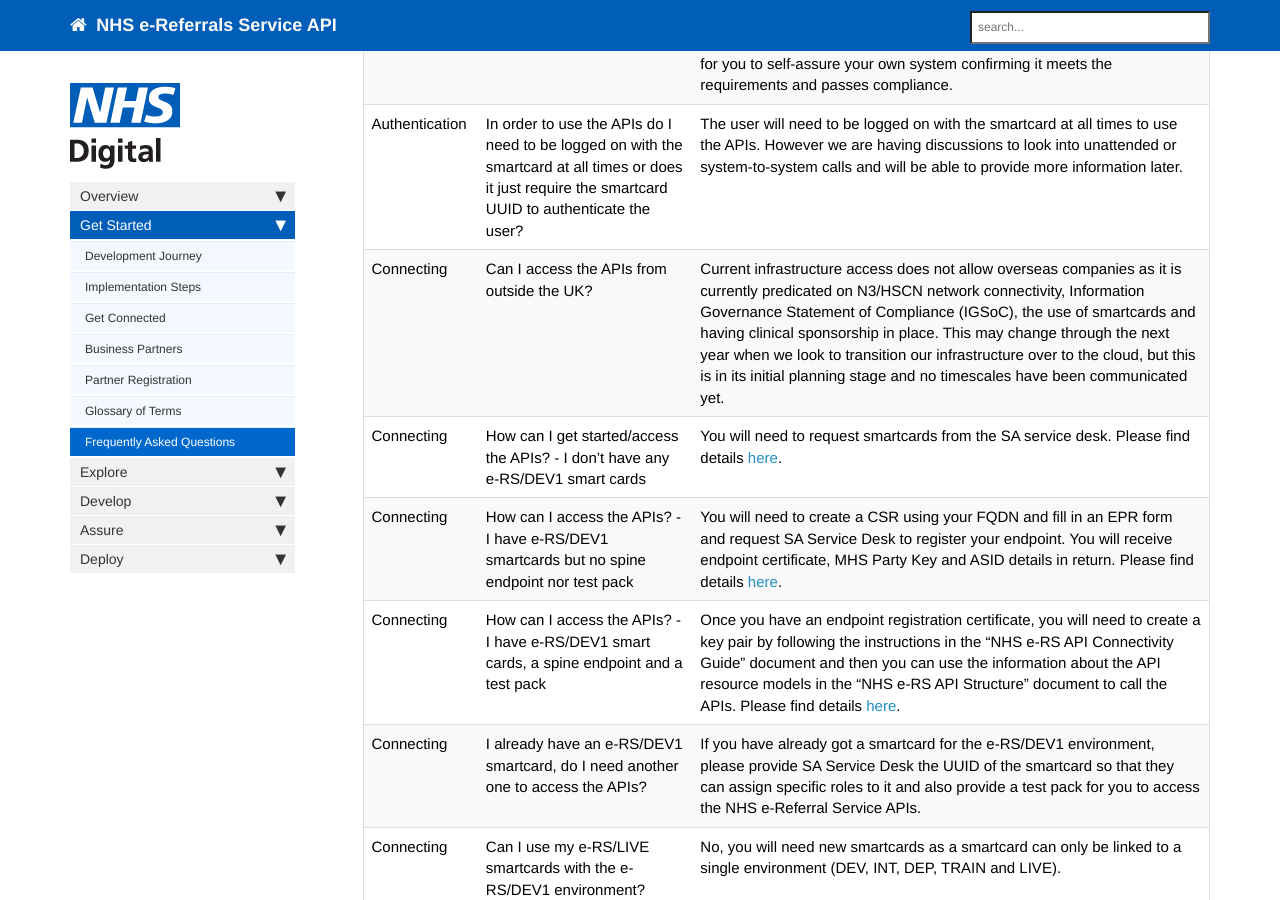
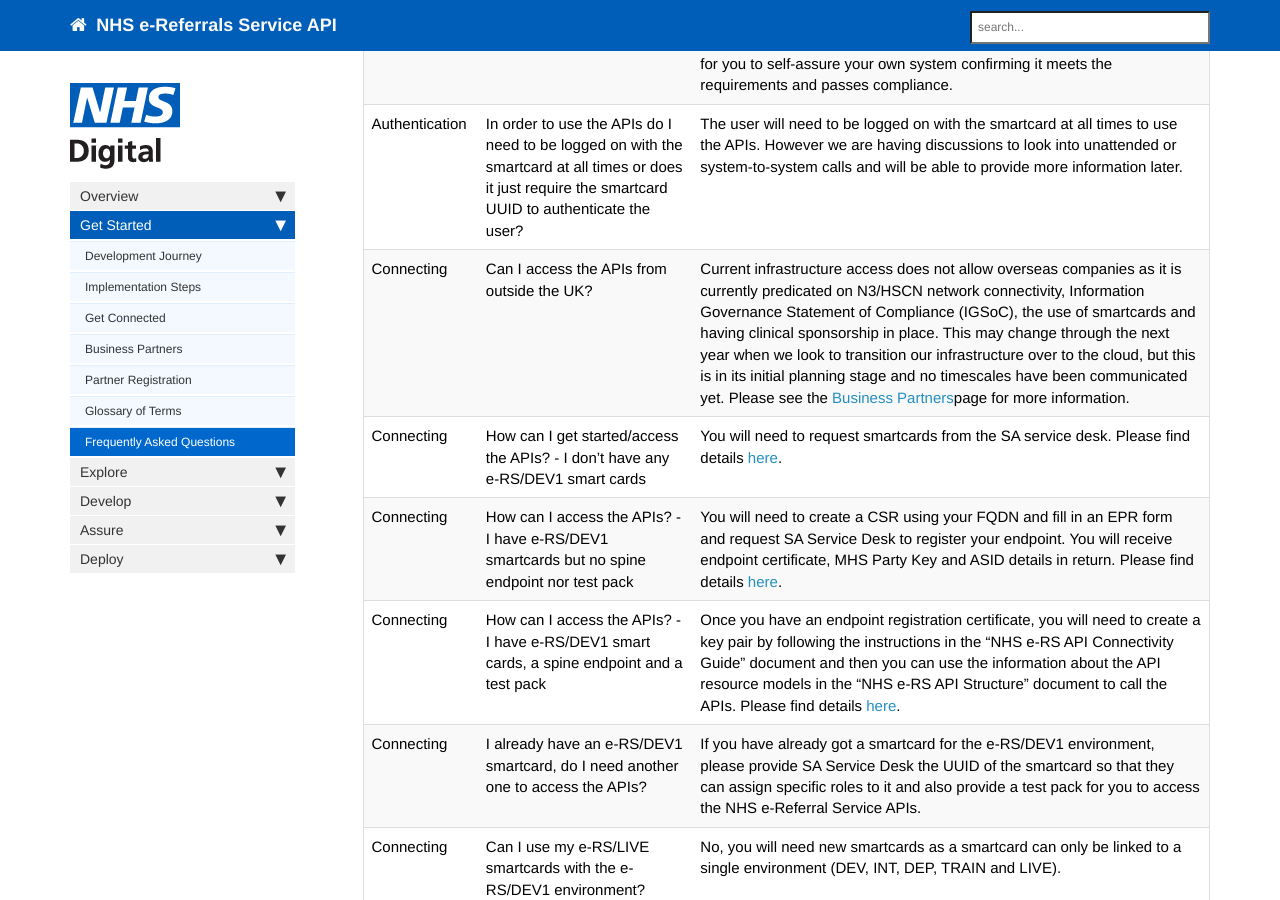
Before and after one commit to wurble369/websitetest, a Jekyll site: the page built from pages/getstarted/getstarted_faq.md, in a window 1280 px wide and 900 px high, scrolled down 871 px. Built offline with Jekyll 4.4.1, drawn with Linux system fonts in a browser that asks for light colours; nearby versions of some CDN libraries; comment, search, counter and statistics services are not loaded.

Commit message:
Business partners

```diff
--- a/pages/getstarted/getstarted_faq.md
+++ b/pages/getstarted/getstarted_faq.md
@@ -19,8 +19,8 @@ summary: "A set of common questions and answers regarding the e-RS APIs"
 | Assurance | What is the API assurance approach? What do I need to fill in to get assurance of my solution? How can we achieve compliance for our system? | You will need to complete the following documents: TOM, Connection Agreement, End User Policy, and Data Sharing. When you are ready to start this process, please contact the Integration Team and an Implementation Manager will be assigned to you to support you through this process. |
 | Assurance | What is a TOM? | This is the Target Operating Model which is a light-weight framework used for you to self-assure your own system confirming it meets the requirements and passes compliance. |
 | Authentication | In order to use the APIs do I need to be logged on with the smartcard at all times or does it just require the smartcard UUID to authenticate the user? | The user will need to be logged on with the smartcard at all times to use the APIs. However we are having discussions to look into unattended or system-to-system calls and will be able to provide more information later. |
-| Connecting | Can I access the APIs from outside the UK? | Current infrastructure access does not allow overseas companies as it is currently predicated on N3/HSCN network connectivity, Information Governance Statement of Compliance (IGSoC), the use of smartcards and having clinical sponsorship in place. This may change through the next year when we look to transition our infrastructure over to the cloud, but this is in its initial planning stage and no timescales have been communicated yet. |
-| Connecting | How can I get started/access the APIs? - I don't have any e-RS/DEV1 smart cards | You will need to request smartcards from the SA service desk. Please find details [here](getstarted_get_connected.html). |
+| Connecting | Can I access the APIs from outside the UK? | Current infrastructure access does not allow overseas companies as it is currently predicated on N3/HSCN network connectivity, Information Governance Statement of Compliance (IGSoC), the use of smartcards and having clinical sponsorship in place. This may change through the next year when we look to transition our infrastructure over to the cloud, but this is in its initial planning stage and no timescales have been communicated yet. Please see the [Business Partners](getstarted_business_partners.html)page for more information. |
+    | Connecting | How can I get started/access the APIs? - I don't have any e-RS/DEV1 smart cards | You will need to request smartcards from the SA service desk. Please find details [here](getstarted_get_connected.html). |
 | Connecting | How can I access the APIs? - I have e-RS/DEV1 smartcards but no spine endpoint nor test pack | You will need to create a CSR using your FQDN and fill in an EPR form and request SA Service Desk to register your endpoint. You will receive endpoint certificate, MHS Party Key and ASID details in return. Please find details [here](getstarted_get_connected.html). |
 | Connecting | How can I access the APIs? - I have e-RS/DEV1 smart cards, a spine endpoint and a test pack | Once you have an endpoint registration certificate, you will need to create a key pair by following the instructions in the "NHS e-RS API Connectivity Guide" document and then you can use the information about the API resource models in the "NHS e-RS API Structure" document to call the APIs. Please find details [here](getstarted_get_connected.html). |
 | Connecting | I already have an e-RS/DEV1 smartcard, do I need another one to access the APIs? | If you have already got a smartcard for the e-RS/DEV1 environment, please provide SA Service Desk the UUID of the smartcard so that they can assign specific roles to it and also provide a test pack for you to access the NHS e-Referral Service APIs. |
```
